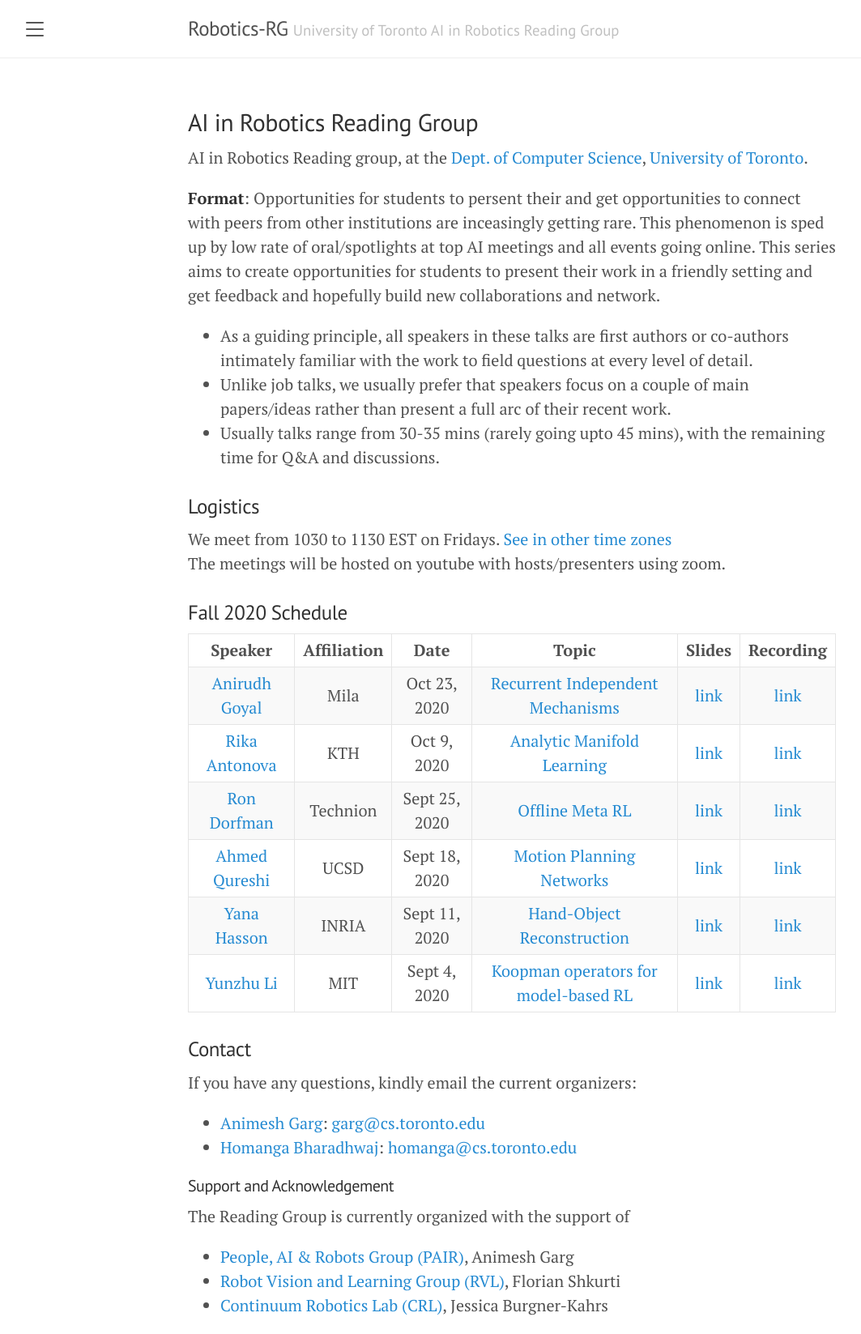
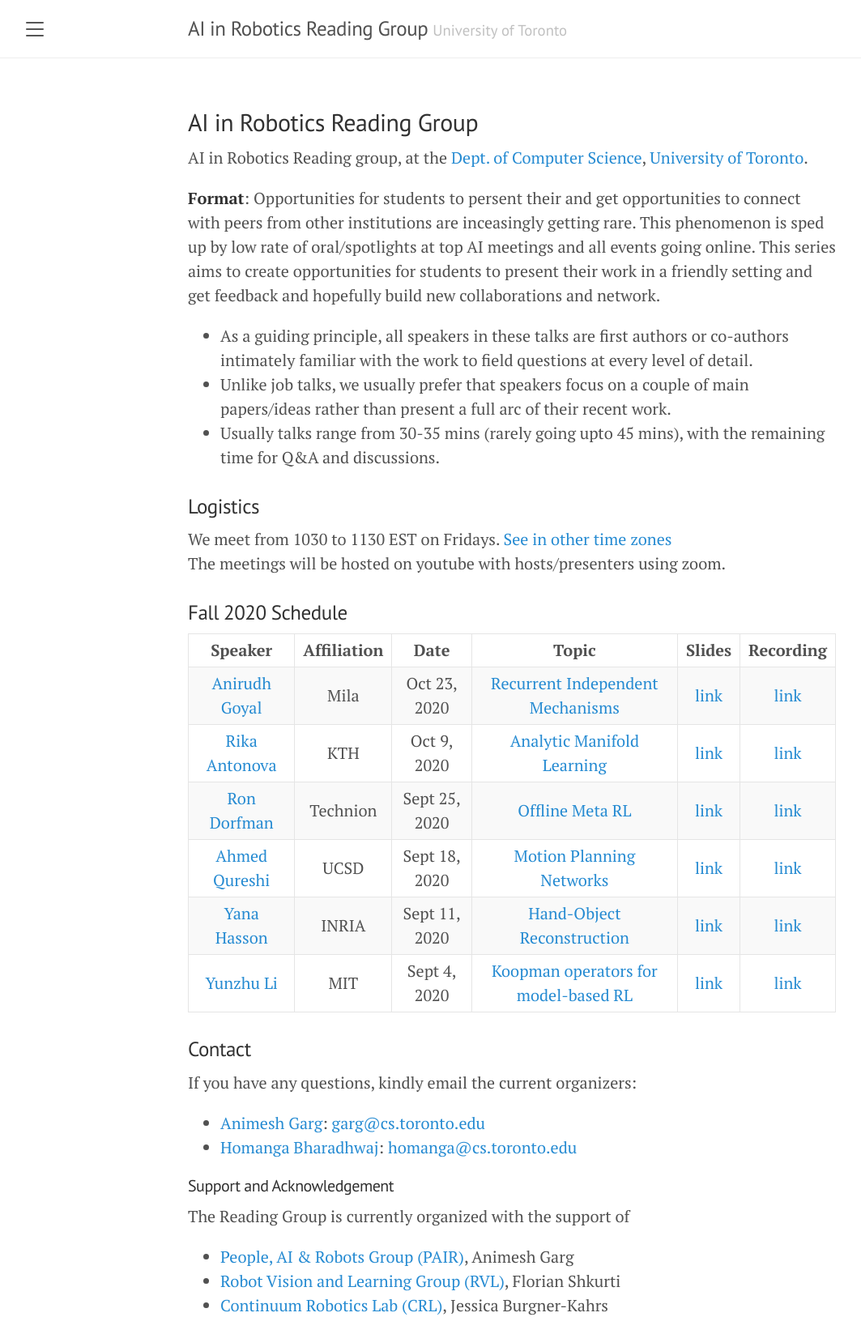
Before and after one commit to uoft-cs-robotics/toronto-air, a Jekyll site: the page built from index.md, in a window 1280 px wide. Shown: the whole page at 81% size, without its empty margins (8-1071 px from the left). Built offline with Jekyll 4.4.1, drawn with Linux system fonts in a browser that asks for light colours.

Commit message:
better title

```diff
--- a/_config.yml
+++ b/_config.yml
@@ -1,6 +1,6 @@
 # Setup
-title:               Robotics-RG
-tagline:             University of Toronto AI in Robotics Reading Group
+title:               AI in Robotics Reading Group
+tagline:             University of Toronto
 description:         'AI in Robotics Reading Group University of Toronto`'
 url:                 https://www.pair.toronto.edu
 baseurl:             /robotics-rg
```
